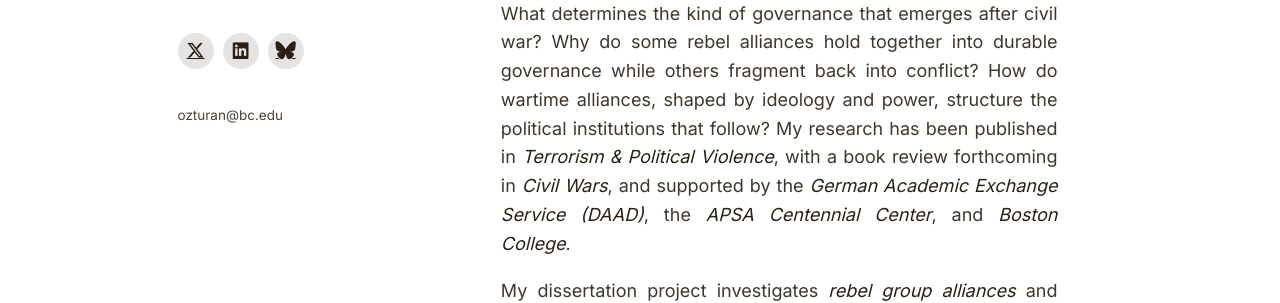
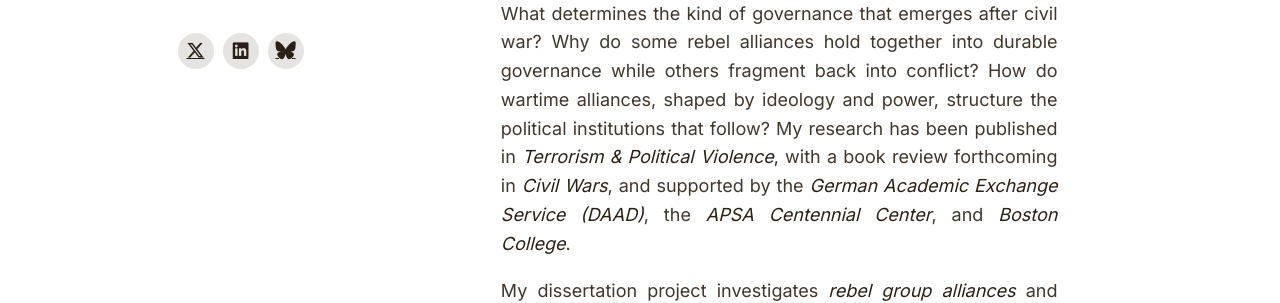
Before and after one commit to betulozturan/betulozturan.github.io, a Jekyll site: the page built from _pages/about.md, in a window 1280 px wide and 900 px high, scrolled down 1118 px. Shown: the part 153-456 px from the top of the window. Built offline with Jekyll 4.4.1, drawn with Linux system fonts in a browser that asks for light colours; some web fonts are replaced.

Commit message:
Remove plain-text email under the social icons
The mailto envelope icon in the socials row already links to the
email address, so the duplicate plain-text line is removed.

Co-Authored-By: Claude Sonnet 5 <noreply@anthropic.com>

```diff
--- a/_includes/hero-profile.html
+++ b/_includes/hero-profile.html
@@ -68,8 +68,6 @@
             <li><a href="https://bsky.app/profile/{{ site.author.bluesky }}" aria-label="Bluesky"><i class="fab fa-fw fa-bluesky" aria-hidden="true"></i></a></li>
           {% endif %}
         </ul>
-
-        {% if site.author.email %}<p class="hero-profile__email">{{ site.author.email }}</p>{% endif %}
       </div>
 
       <div class="hero-profile__about">
```
